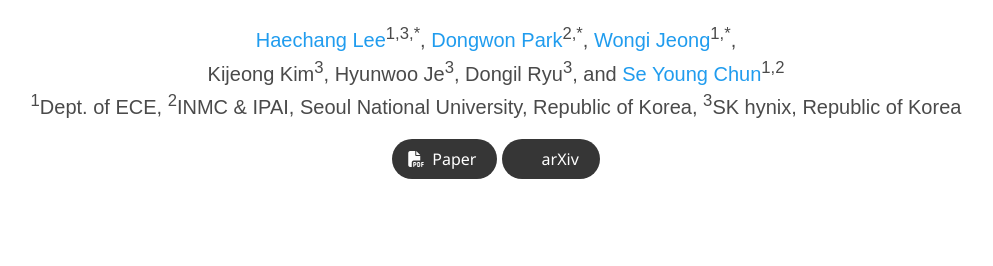
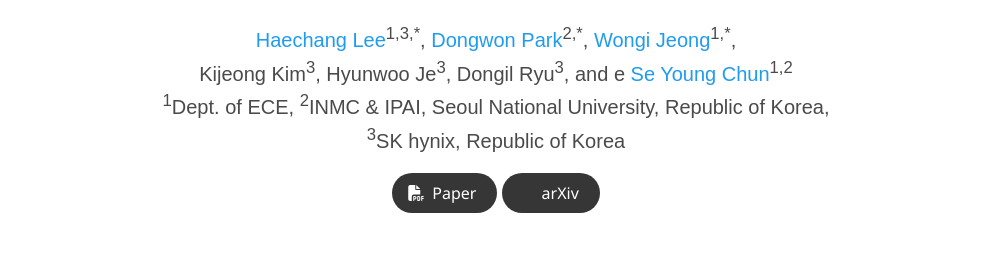
Before and after one commit to ignoww/KLAP_project, a plain HTML site: page index.html in a window 1280 px wide. Shown: the part 253-519 px from the top of the page, without its empty margins (144-1137 px from the left). Drawn offline with nearby package versions, Linux system fonts and the light colour scheme; some icons are missing; a web font is replaced by a local one.

Commit message:
Update index.html

```diff
--- a/index.html
+++ b/index.html
@@ -96,7 +96,7 @@
             <span class="author-block">
               <a href="https://ignoww.github.io/">Wongi Jeong</a><sup>1,*</sup>,</span>
             <br>
-            Kijeong Kim<sup>3</sup>, Hyunwoo Je<sup>3</sup>, Dongil Ryu<sup>3</sup>, and
+            Kijeong Kim<sup>3</sup>, Hyunwoo Je<sup>3</sup>, Dongil Ryu<sup>3</sup>, and  e
             <span class="author-block">
               <a href="https://icl.snu.ac.kr/pi">Se Young Chun</a><sup>1,2</sup></span>
           </div>
@@ -106,7 +106,7 @@
 
           <div class="is-size-5 publication-authors">
             <span class="author-block"><sup>1</sup>Dept. of ECE,</span>
-            <span class="author-block"><sup>2</sup>INMC & IPAI, Seoul National University, Republic of Korea, </span>
+            <span class="author-block"><sup>2</sup>INMC & IPAI, Seoul National University, Republic of Korea, </span> <br>
             <span class="author-block"><sup>3</sup>SK hynix, Republic of Korea</span>
           </div>
 
```
